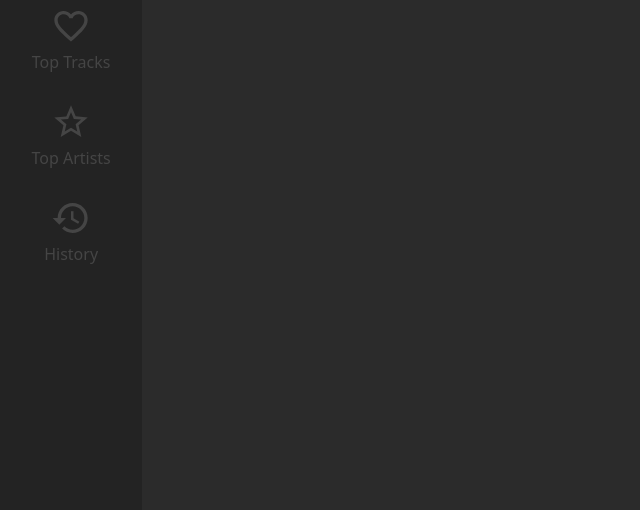
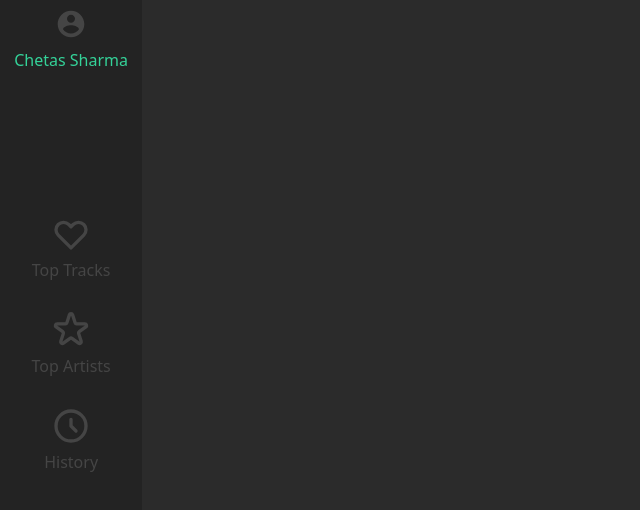
Before and after one commit to chetas411/playListify-Frontend, a React (Create React App) app: page / in a window 1280 px wide. Shown: the top 510 px of the page, without its empty margins (0-640 px from the left). Built offline with nearby package versions, Linux system fonts and the light colour scheme; no server answers.

Commit message:
fix: icons in sidebar

```diff
--- a/package.json
+++ b/package.json
@@ -3,6 +3,7 @@
   "version": "0.1.0",
   "private": true,
   "dependencies": {
+    "@heroicons/react": "^1.0.1",
     "@material-ui/core": "^4.11.3",
     "@material-ui/icons": "^4.11.2",
     "@testing-library/jest-dom": "^5.11.4",
--- a/src/components/Mainpage/SideBar/Actions/ActionButton/ActionButton.jsx
+++ b/src/components/Mainpage/SideBar/Actions/ActionButton/ActionButton.jsx
@@ -2,9 +2,9 @@ import React from 'react';
 
 const ActionButton = (props) => {
     return (
-        <div className="flex flex-col justify-center items-center w-full h-20 space-y-1">
+        <div className=" group flex flex-col justify-center items-center w-full h-20 space-y-1 cursor-pointer">
             {props.children}
-            <h1 className="text-base" style={{color: "#454545"}}>{props.action}</h1>
+            <h1 className="text-base text-gray-900 group-hover:text-green-400">{props.action}</h1>
         </div>
     )
 }
--- a/src/components/Mainpage/SideBar/Actions/Actions.jsx
+++ b/src/components/Mainpage/SideBar/Actions/Actions.jsx
@@ -1,20 +1,19 @@
-import React from 'react';
 import ActionButton from './ActionButton/ActionButton';
-import FavoriteIcon from '@material-ui/icons/FavoriteBorder';
-import StarOutlineOutlinedIcon from '@material-ui/icons/StarOutlineOutlined';
-import HistoryOutlinedIcon from '@material-ui/icons/HistoryOutlined';
+import {HeartIcon} from '@heroicons/react/outline';
+import {StarIcon} from '@heroicons/react/outline';
+import {ClockIcon} from '@heroicons/react/outline';
 
 const Actions = () => {
     return (
         <div className="flex flex-col justify-center items-center w-full space-y-4">
             <ActionButton action="Top Tracks">
-                <FavoriteIcon style={{ fontSize: "2.5rem", color: "#454545" }} />
+                <HeartIcon className="h-10 w-12 text-gray-900 group-hover:text-green-400" />
             </ActionButton>
             <ActionButton action="Top Artists">
-                <StarOutlineOutlinedIcon style={{ fontSize: "2.5rem", color: "#454545" }} />
+                <StarIcon className="h-10 w-12 text-gray-900 group-hover:text-green-400" />
             </ActionButton>
             <ActionButton action="History">
-                <HistoryOutlinedIcon style={{ fontSize: "2.5rem", color: "#454545" }} />
+                <ClockIcon className="h-10 w-12 text-gray-900 group-hover:text-green-400" />
             </ActionButton>
         </div>
     )
--- a/src/components/Mainpage/SideBar/Profile/Profile.jsx
+++ b/src/components/Mainpage/SideBar/Profile/Profile.jsx
@@ -1,12 +1,13 @@
-import React from 'react'
+import React from 'react';
+import AccountCircleIcon from '@material-ui/icons/AccountCircle';
 
 const Profile = () => {
     return (
-        <div>
-            {/* Profile pic */}
-            {/* User name */}
+        <div className="flex flex-col justify-center items-center w-full h-20 space-y-2">
+            <AccountCircleIcon style={{fontSize: "2rem", color: "#454545"}} />
+            <h1 className="text-base text-green-400">Chetas Sharma</h1>
         </div>
     )
 }
 
-export default Profile
+export default Profile;
--- a/src/components/Mainpage/SideBar/SideBar.jsx
+++ b/src/components/Mainpage/SideBar/SideBar.jsx
@@ -1,10 +1,11 @@
 import React from 'react';
 import Actions from './Actions/Actions';
+import Profile from './Profile/Profile'
 const SideBar = () => {
     return (
-        <div className="h-screen col-span-1 bg-gray-900">
+        <div className="flex flex-col h-screen col-span-1 bg-gray-900 space-y-32">
+            <Profile />
             <Actions />
-            {/* Profile */}
         </div>
     )
 }
```
Also changed, not shown: src/styles/main.css, 1 other file (tests, documents, lock files or other folders).
